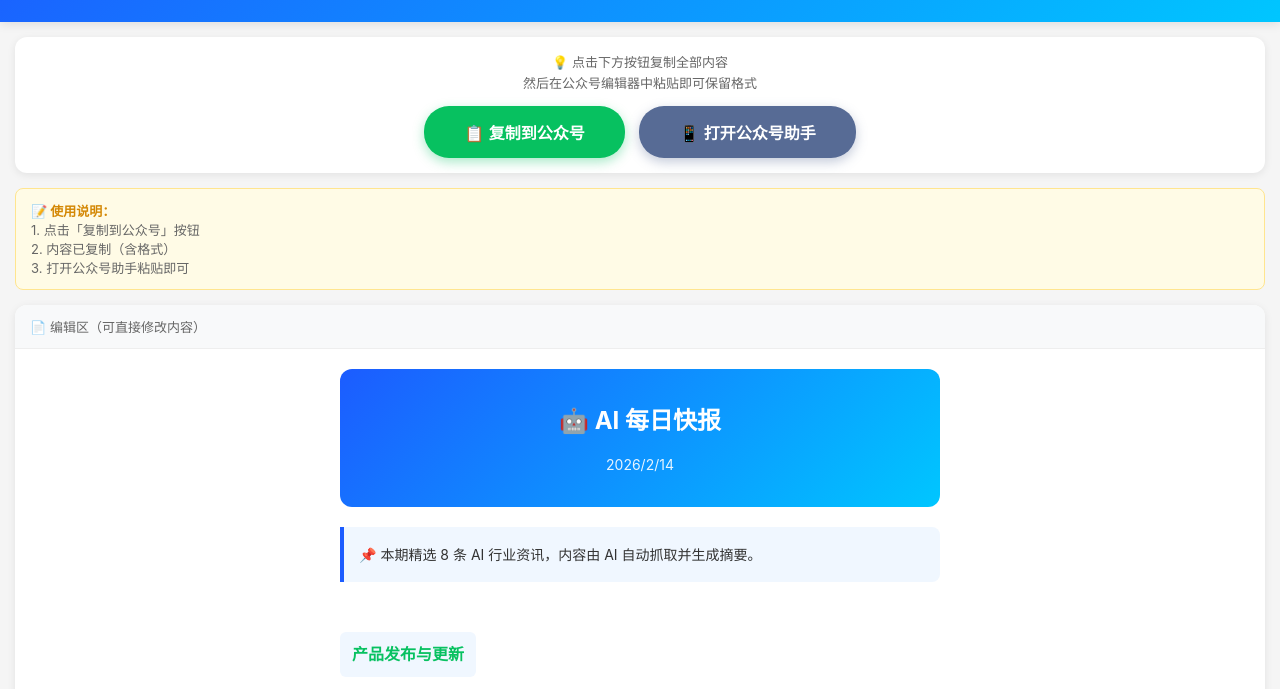
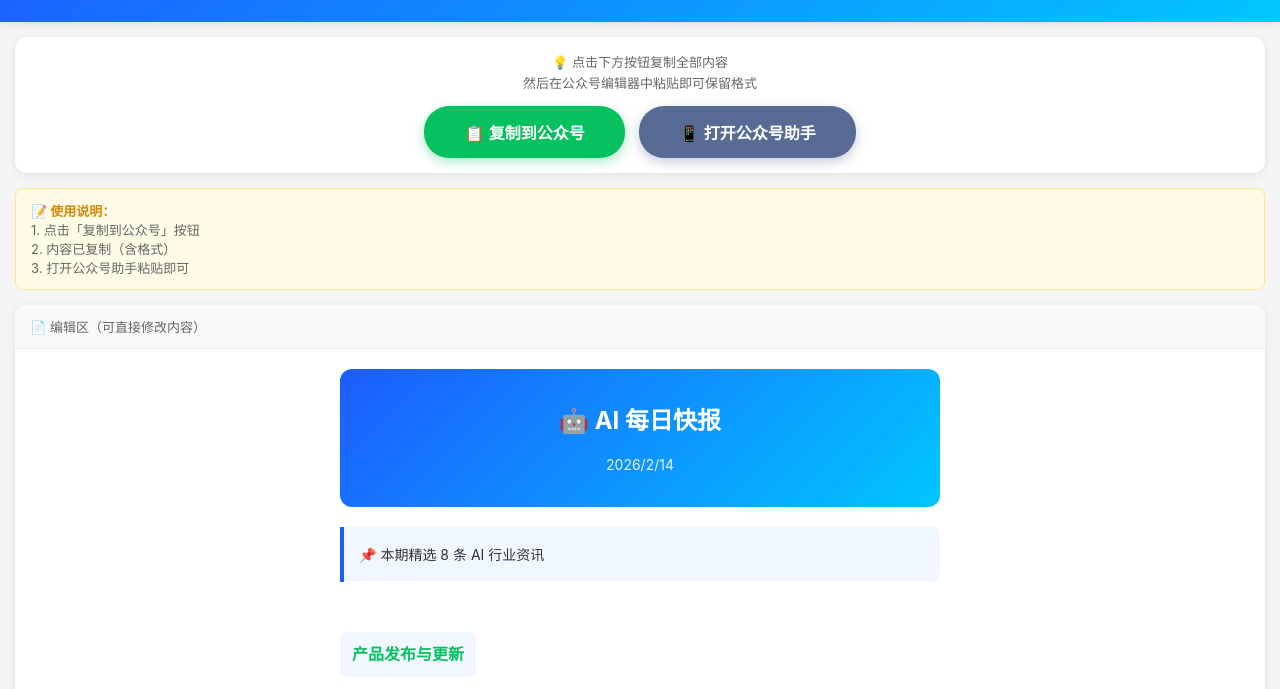
Before and after one commit to wmwm1ok/ai-news-wechat-publisher, a website: page index.html in a window 1280 px wide. Shown: the part 103-792 px from the top of the page. Drawn offline with Linux system fonts and the light colour scheme.

Commit message:
fix: remove remaining AI summary text in index.html

```diff
--- a/index.html
+++ b/index.html
@@ -309,7 +309,7 @@
     </div>
 
     <div style="background: #f0f7ff; border-left: 4px solid #1c5cff; padding: 15px; margin-bottom: 25px; border-radius: 0 8px 8px 0;">
-        <p style="margin: 0; font-size: 14px; color: #333;">📌 本期精选 ${data.count} 条 AI 行业资讯，内容由 AI 自动抓取并生成摘要。</p>
+        <p style="margin: 0; font-size: 14px; color: #333;">📌 本期精选 ${data.count} 条 AI 行业资讯</p>
     </div>
 `;
 
```
